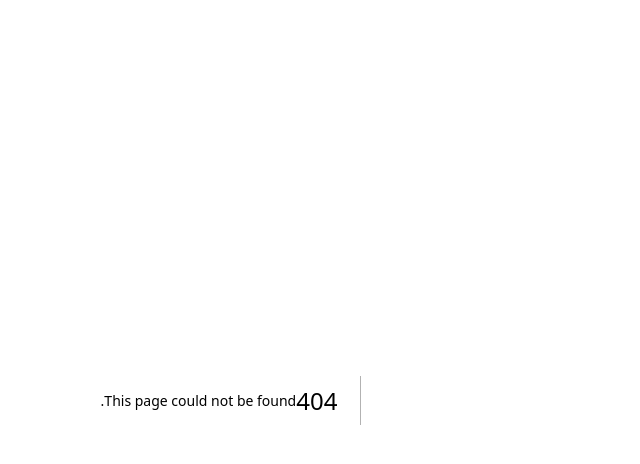
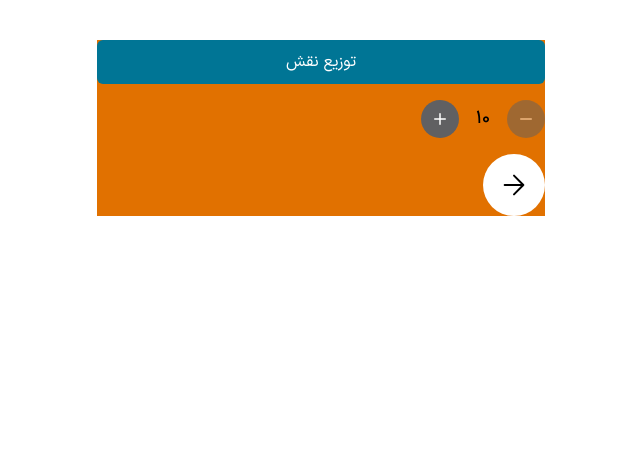
Before and after one commit to mahla-mohamadi/don-frontend, a Next.js app: page /new in a window 1280 px wide. Before the commit this address had no page. Shown: the top 464 px of the page, without its empty margins (441-1081 px from the left). Built offline with nearby package versions, Linux system fonts and the light colour scheme.

Commit message:
components

```diff
--- /dev/null
+++ b/src/app/components/ui/layout/back-button.js
@@ -0,0 +1,21 @@
+'use client';
+
+import Link from "next/link";
+
+export default function Back({ className = '', link='#', ...props }) {
+    const rightArrowSVG = (
+        <svg width="32" height="32" viewBox="0 0 32 32" fill="none" xmlns="http://www.w3.org/2000/svg"><path d="M6.667 16h18.666M16 6.667 25.333 16 16 25.333" stroke="#000" strokeWidth="2" strokeLinecap="round" strokeLinejoin="round"/></svg>
+    );
+    return (
+        <Link
+        className={`backButton ${className} relative`}
+        href={link}
+        {...props}
+        >
+        {rightArrowSVG}
+        </Link>
+    )
+}
+
+// Usage:
+<Back link="../" />
--- /dev/null
+++ b/src/app/components/ui/layout/general-button.js
@@ -0,0 +1,22 @@
+'use client';
+
+export default function Button({ className = '', onClick, text = 'توزیع نقش', disabled = false, tooltip = '', ...props }) {
+  return (
+    <button
+      className={`generalButton ${className} relative ${disabled ? 'opacity-50 cursor-not-allowed' : 'hover:opacity-80'}`}
+      onClick={!disabled ? onClick : undefined}
+      disabled={disabled}
+      {...props}
+    >
+      {text}
+      {tooltip && (
+        <span className="absolute bottom-full left-1/2 transform -translate-x-1/2 mb-2 px-2 py-1 text-xs bg-gray-800 text-white rounded opacity-0 group-hover:opacity-100 transition-opacity pointer-events-none whitespace-nowrap">
+          {tooltip}
+        </span>
+      )}
+    </button>
+  )
+}
+
+// Usage:
+<Button className="btn btn-primary" text="توزیع نقش" />
--- /dev/null
+++ b/src/app/components/ui/layout/quantity.js
@@ -0,0 +1,54 @@
+'use client';
+
+import Button from "./general-button";
+import { useState } from "react";
+export default function Quantity({
+  min = 10,
+  max = 15,
+  defaultValue = 10,
+  onQuantityChange,
+  className = '',
+  ...props
+}) {
+  const [quantity, setQuantity] = useState(defaultValue);
+
+  const handleDecrease = () => {
+    const newQuantity = Math.max(min, quantity - 1);
+    setQuantity(newQuantity);
+    onQuantityChange?.(newQuantity);
+  };
+
+  const handleIncrease = () => {
+    const newQuantity = Math.min(max, quantity + 1);
+    setQuantity(newQuantity);
+    onQuantityChange?.(newQuantity);
+  };
+
+  const minusSvg = (
+    <svg width="24" height="24" viewBox="0 0 24 24" fill="none" xmlns="http://www.w3.org/2000/svg"><path d="M5 12h14" stroke="#fff" strokeWidth="2" strokeLinecap="round" strokeLinejoin="round"/></svg>
+  );
+
+  const plusSvg = (
+    <svg width="24" height="24" viewBox="0 0 24 24" fill="none" xmlns="http://www.w3.org/2000/svg"><path d="M5 12h14m-7-7v14" stroke="#fff" strokeWidth="2" strokeLinecap="round" strokeLinejoin="round"/></svg>
+  );
+
+  return (
+    <div className={`flex items-center gap-2 ${className}`} {...props}>
+      <Button
+        onClick={handleDecrease}
+        text={minusSvg}
+        className="quantityButton group"
+        disabled={quantity <= min}
+        tooltip={quantity <= min ? `حداقل تعداد ${min}` : 'کم کردن'}
+      />
+      <span className="text-lg font-medium w-8 text-center">{quantity}</span>
+      <Button
+        onClick={handleIncrease}
+        text={plusSvg}
+        className="quantityButton group"
+        disabled={quantity >= max}
+        tooltip={quantity >= max ? `حداکثر تعداد ${max}` : 'اضافه کردن'}
+      />
+    </div>
+  );
+}
--- a/src/app/globals.css
+++ b/src/app/globals.css
@@ -51,3 +51,42 @@ body {
   font-family: 'irsansxfn';
   font-size: 14px;
 }
+
+.generalButton{
+  background-color: rgba(0, 117, 149, 1);
+  color: #fff;
+  border-radius: 6px;
+  padding: 10px;
+  width: 100%;
+  cursor: pointer;
+  transition: all .4s;
+  font-size: 16px;
+}
+.generalButton:hover{
+  background-color: rgba(0, 93, 118, 1);
+}
+.quantityButton:hover{
+  background-color: rgb(70, 70, 71);
+}
+.backButton:hover{
+  background-color: rgb(225, 225, 225);
+}
+.backButton {
+  background-color: #fff;
+  display: flex;
+  align-items: center;
+  width: 62px;
+  height: 62px;
+  justify-content: center;
+  border-radius: 100%;
+  transition: all .4s;
+}
+.quantityButton{
+  width: 38px;
+  height: 38px;
+  display: flex;
+  align-items: center;
+  justify-content: center;
+  border-radius: 100%;
+  background-color: rgba(96, 96, 98, 1);
+}
--- /dev/null
+++ b/src/app/new/page.js
@@ -0,0 +1,20 @@
+'use client'
+import Button from "../components/ui/layout/general-button"
+import Quantity from "../components/ui/layout/quantity"
+import Back from "../components/ui/layout/back-button";
+
+export default function page() {
+    const handleQuantityChange = (newQuantity) => {
+        console.log('Quantity changed to:', newQuantity);
+    };
+    return (
+        <div className="max-w-md mx-auto mt-10 bg-amber-600">
+                <Button label="توزیع نقش" onClick={() => console.log('Button clicked')} />
+                <Quantity
+                    onQuantityChange={handleQuantityChange}
+                    className="my-4"
+                />
+                <Back link="../" />
+        </div>
+    )
+}
```
